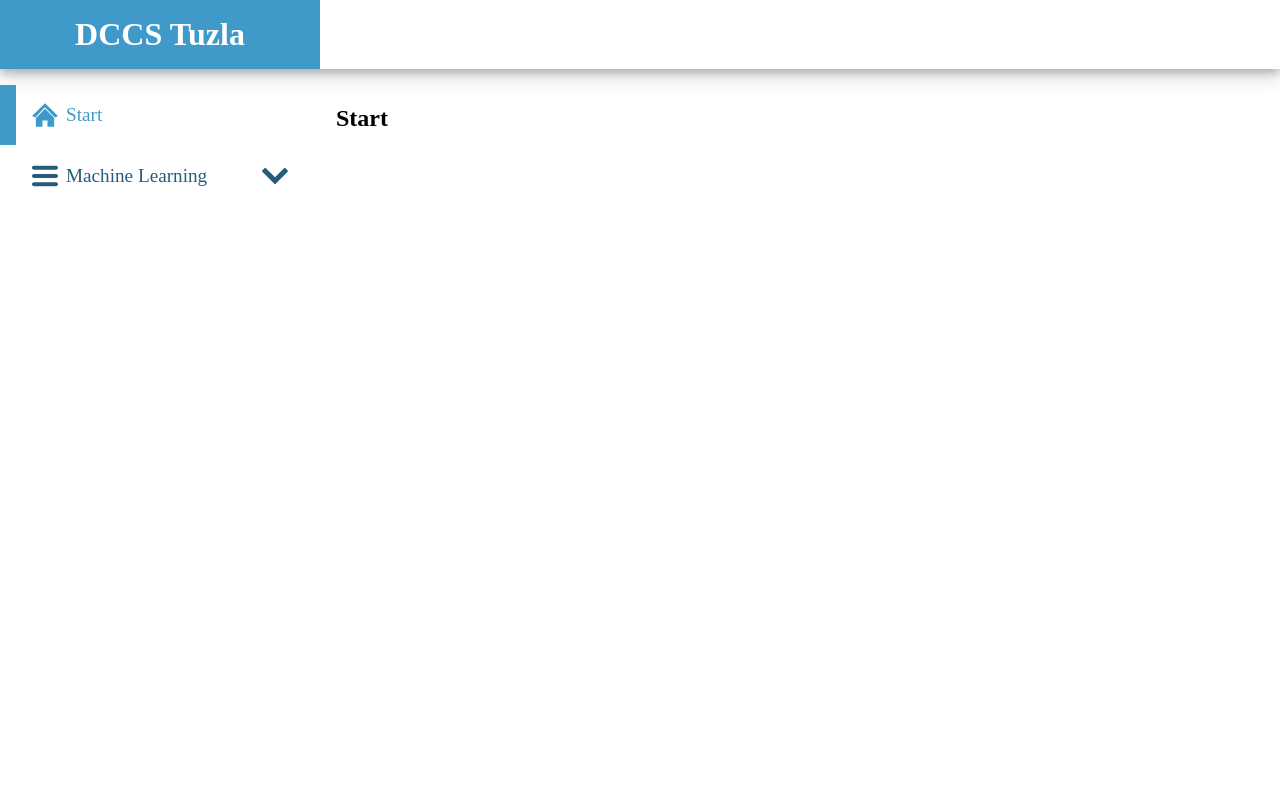
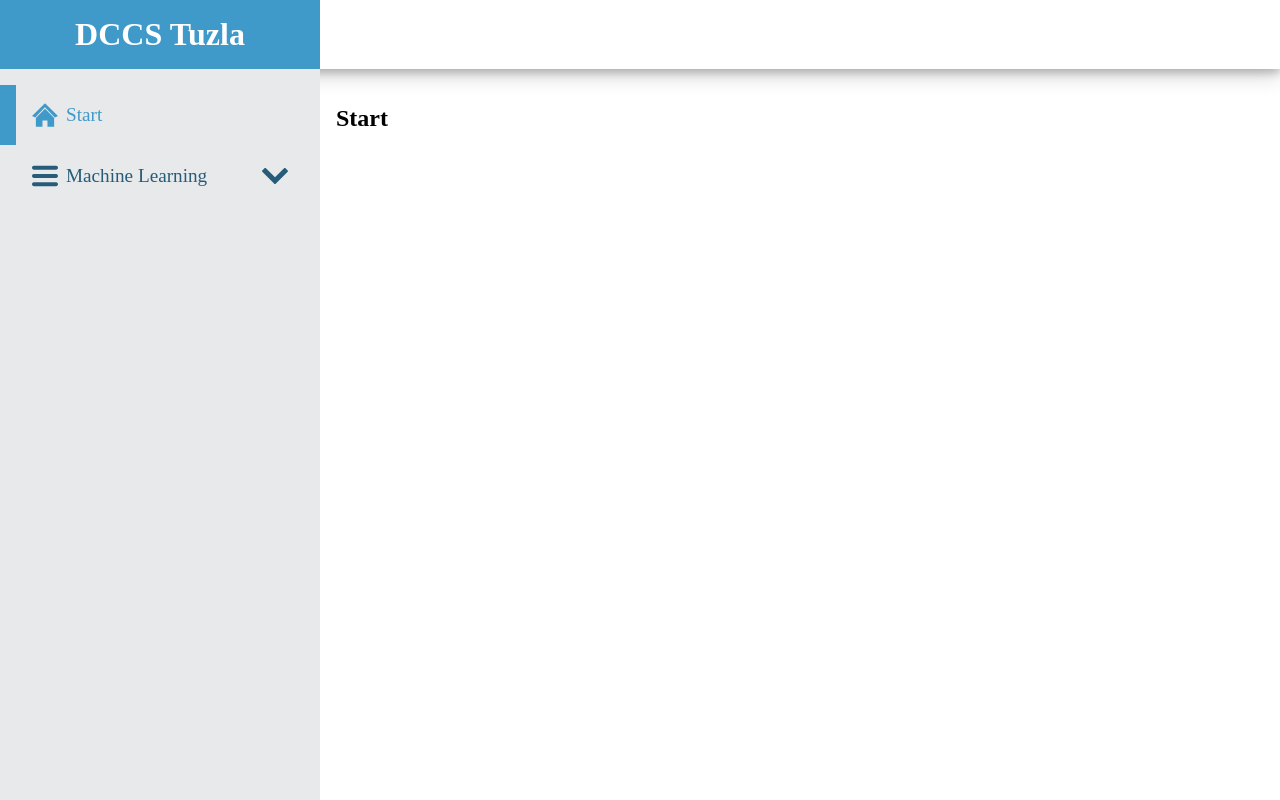
Before and after one commit to levy002/certificate-manager--Levy, a React app: page / in a window 1280 px wide. Built offline with nearby package versions, Linux system fonts and the light colour scheme.

Commit message:
task1-KAN-42 make all colors available globally

```diff
--- a/src/index.css
+++ b/src/index.css
@@ -1,6 +1,8 @@
 :root {
   --primary-color: #265c79;
   --active-color: #3f9ac9;
+  --secondary-color: #e7e9ea;
+  --grey-color: #565757;
 }
 
 html, body {
```
